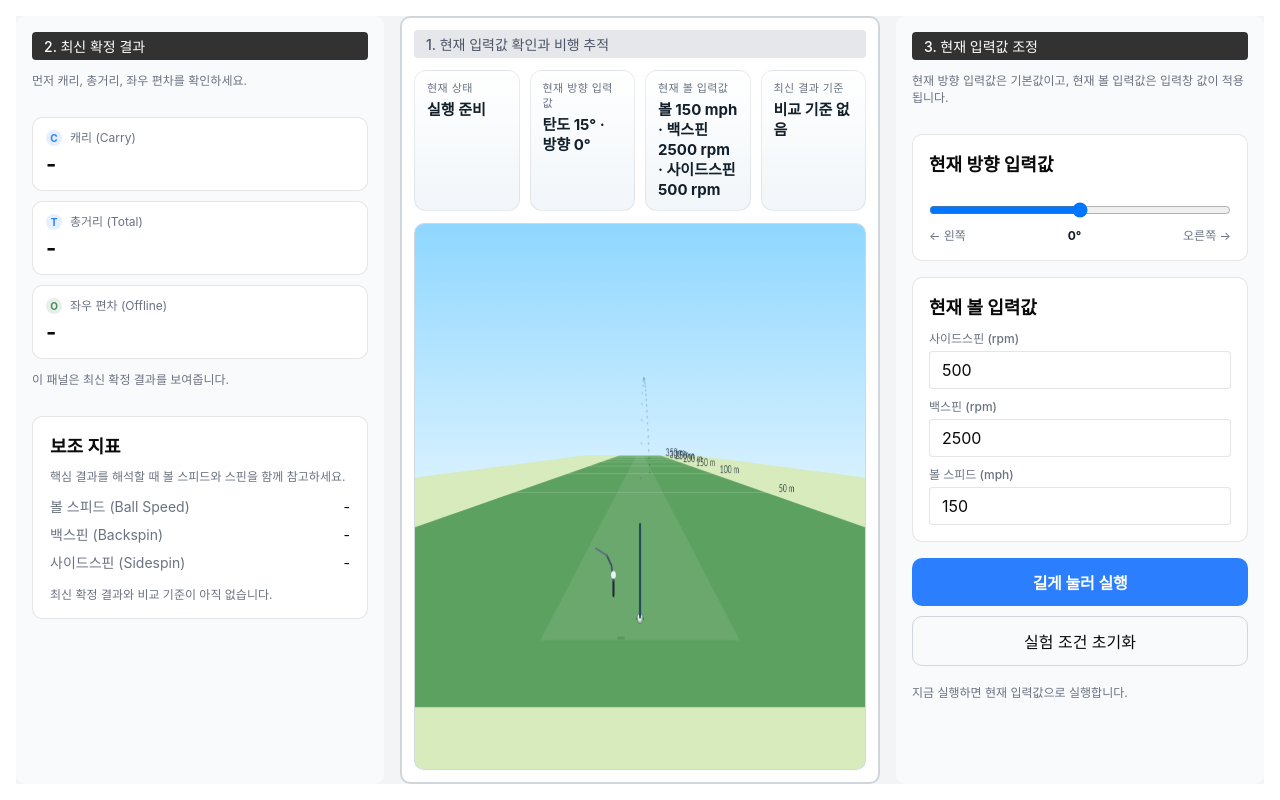
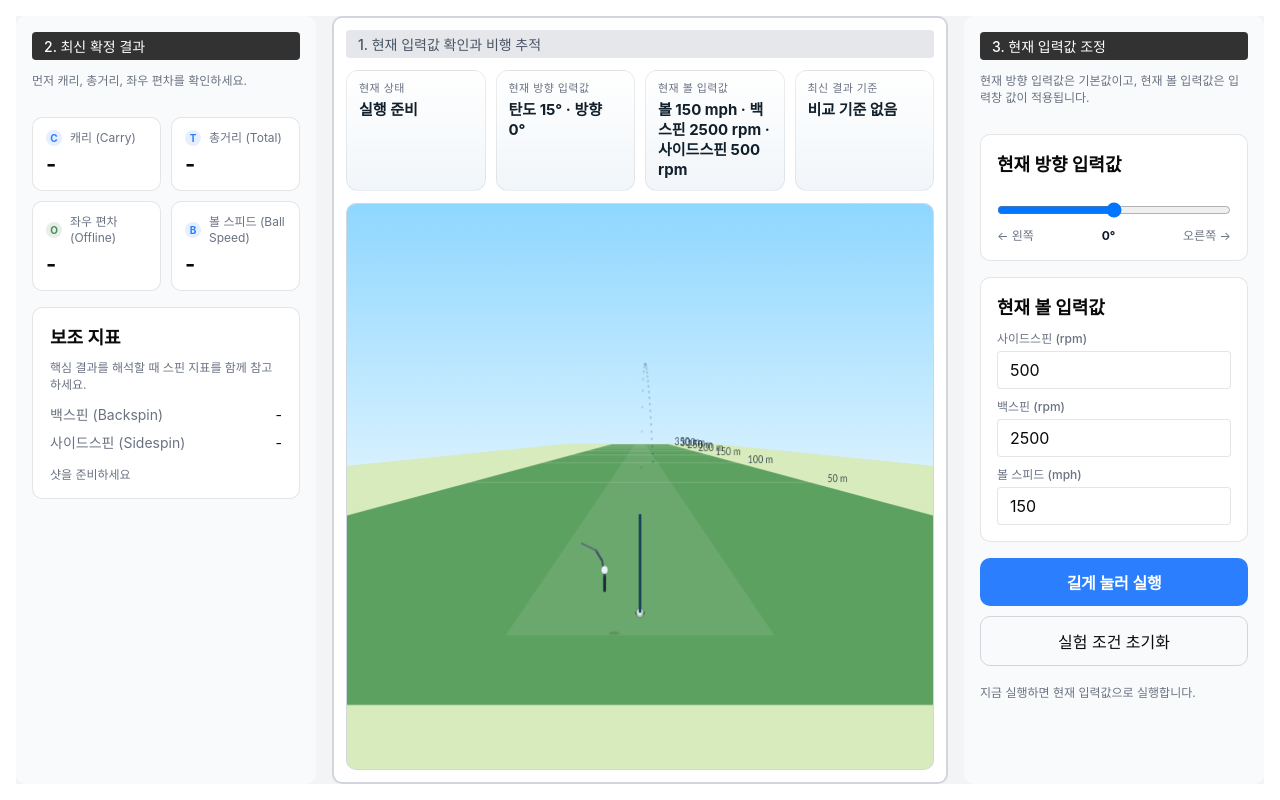
Before and after one commit to bkh751/golfsim, a website: page index.html in a window 1280 px wide. Drawn offline with Linux system fonts and the light colour scheme.

Commit message:
결과 패널을 정리하고 자동 준비 상태를 유지하라

```diff
--- a/index.html
+++ b/index.html
@@ -34,7 +34,7 @@
       width: min(100%, 1535px);
       min-height: min(calc(100vh - 32px), 936px);
       display: grid;
-      grid-template-columns: 368px minmax(0, 1fr) 368px;
+      grid-template-columns: 300px minmax(0, 1fr) 300px;
       gap: 16px;
       background: var(--app-bg);
     }
@@ -63,7 +63,7 @@
 
     .metric-grid {
       display: grid;
-      grid-template-columns: 1fr;
+      grid-template-columns: repeat(2, minmax(0, 1fr));
       gap: 10px;
     }
 
@@ -390,12 +390,14 @@
           <div class="metric-card-label"><span class="metric-icon wind">O</span>좌우 편차 (Offline)</div>
           <div id="hud-offline" class="metric-card-value">-</div>
         </div>
+        <div class="metric-card">
+          <div class="metric-card-label"><span class="metric-icon distance">B</span>볼 스피드 (Ball Speed)</div>
+          <div id="hud-ball-speed-primary" class="metric-card-value">-</div>
+        </div>
       </div>
-      <p id="hud-context" class="section-note">이 패널은 최신 확정 결과를 보여줍니다.</p>
       <section class="info-card" aria-label="보조 비행 지표">
         <h2>보조 지표</h2>
-        <p class="section-note">핵심 결과를 해석할 때 볼 스피드와 스핀을 함께 참고하세요.</p>
-        <div class="info-row"><span class="label">볼 스피드 (Ball Speed)</span><span id="hud-ball-speed" class="value">-</span></div>
+        <p class="section-note">핵심 결과를 해석할 때 스핀 지표를 함께 참고하세요.</p>
         <div class="info-row"><span class="label">백스핀 (Backspin)</span><span id="hud-back-spin" class="value">-</span></div>
         <div class="info-row"><span class="label">사이드스핀 (Sidespin)</span><span id="hud-side-spin" class="value">-</span></div>
         <div id="hud-status" class="status-note">현재 입력값을 확인한 뒤 실행하세요</div>
@@ -491,10 +493,9 @@
     const hudCarry = document.getElementById("hud-carry");
     const hudTotal = document.getElementById("hud-total");
     const hudOffline = document.getElementById("hud-offline");
+    const hudBallSpeedPrimary = document.getElementById("hud-ball-speed-primary");
     const hudSideSpin = document.getElementById("hud-side-spin");
     const hudBackSpin = document.getElementById("hud-back-spin");
-    const hudBallSpeed = document.getElementById("hud-ball-speed");
-    const hudContext = document.getElementById("hud-context");
     const hudStatus = document.getElementById("hud-status");
     const buttonNote = document.getElementById("button-note");
     const sessionStateLabel = document.getElementById("session-state-label");
@@ -799,44 +800,54 @@
     }
 
     function formatResultStatusNote() {
-      const kind = currentResultReferenceKind();
-      if (kind === "none") {
-        if (state.mode === "launching" || state.mode === "in_flight" || state.mode === "rollout") {
-          return "새 결과를 계산하고 있습니다.";
-        }
-        return "최신 확정 결과와 비교 기준이 아직 없습니다.";
-      }
-      if (kind === "latest") return "현재 입력값 기준의 최신 확정 결과입니다.";
-      if (state.mode === "launching" || state.mode === "in_flight" || state.mode === "rollout") {
-        return "새 결과를 계산 중이며, 이 패널은 직전 실행의 최신 확정 결과를 유지합니다.";
-      }
-      return "현재 입력값은 바뀌었고, 이 패널은 직전 실행의 최신 확정 결과를 보여줍니다.";
+      if (state.mode === "shot_primed") return "발사 강도를 유지한 뒤 놓으세요";
+      if (state.mode === "launching") return "샷 데이터를 수집 중입니다";
+      if (state.mode === "in_flight" || state.mode === "rollout") return "탄도를 관찰하세요";
+      if (state.mode === "auto_reset_pending") return "결과를 확인하는 중입니다";
+      if (state.lastShotMetrics) return "다음 샷을 바로 이어서 실험할 수 있습니다";
+      return "샷을 준비하세요";
     }
 
     function formatNextActionHint() {
-      if (state.mode === "shot_primed" || state.charging) return "입력 강도를 조정한 뒤 실행";
-      if (state.mode === "launching" || state.mode === "in_flight" || state.mode === "rollout") return "새 결과를 계산 중입니다.";
+      if (state.mode === "shot_primed" || state.charging) return "입력 강도를 유지한 뒤 놓으세요.";
+      if (state.mode === "launching" || state.mode === "in_flight" || state.mode === "rollout") return "결과 흐름을 계속 관찰하세요.";
+      if (state.mode === "auto_reset_pending") return "3초 뒤 자동으로 다음 샷 준비 상태로 돌아갑니다.";
       if (hasPendingInputChanges()) return "지금 실행하면 변경된 입력을 반영해 다시 실행합니다.";
       if (state.lastShotMetrics) return "지금 실행하면 동일 조건으로 다시 실행합니다.";
       return "지금 실행하면 현재 입력값으로 실행합니다.";
     }
 
     function formatHudStatus() {
-      if (state.mode === "auto_reset_pending") return state.message;
       return formatResultStatusNote();
     }
 
+    function getVisibleResultMetrics() {
+      const hasCurrentResult = state.model.phase === "flight" || state.model.phase === "rest" || state.mode === "auto_reset_pending";
+      if (hasCurrentResult) {
+        return {
+          carry: state.model.carryDistance,
+          total: state.model.totalDistance,
+          offline: state.model.offlineDistance,
+          ballSpeed: state.model.ballSpeed,
+          backspin: state.model.backspinRpm,
+          sidespin: state.model.sidespinRpm,
+        };
+      }
+
+      return state.lastShotMetrics;
+    }
+
     function updateChrome() {
-      const hasShotResult = Boolean(state.lastShotMetrics);
+      const metrics = getVisibleResultMetrics();
+      const hasShotResult = Boolean(metrics);
       const changedInputKeys = getChangedInputKeys();
       state.message = formatHudStatus();
-      hudCarry.textContent = hasShotResult ? formatYards(state.lastShotMetrics.carry) : "-";
-      hudTotal.textContent = hasShotResult ? formatYards(state.lastShotMetrics.total) : "-";
-      hudOffline.textContent = hasShotResult ? formatSignedYards(state.lastShotMetrics.offline) : "-";
-      hudBallSpeed.textContent = hasShotResult ? `${formatPanelMetric(mpsToMph(state.lastShotMetrics.ballSpeed), 0, true)} mph` : "-";
-      hudBackSpin.textContent = hasShotResult ? `${formatPanelMetric(state.lastShotMetrics.backspin, 0, true)} rpm` : "-";
-      hudSideSpin.textContent = hasShotResult ? `${formatPanelMetric(state.lastShotMetrics.sidespin, 0, true)} rpm` : "-";
-      hudContext.textContent = "이 패널은 최신 확정 결과를 보여줍니다.";
+      hudCarry.textContent = hasShotResult ? formatYards(metrics.carry) : "-";
+      hudTotal.textContent = hasShotResult ? formatYards(metrics.total) : "-";
+      hudOffline.textContent = hasShotResult ? formatSignedYards(metrics.offline) : "-";
+      hudBallSpeedPrimary.textContent = hasShotResult ? `${formatPanelMetric(mpsToMph(metrics.ballSpeed), 0, true)} mph` : "-";
+      hudBackSpin.textContent = hasShotResult ? `${formatPanelMetric(metrics.backspin, 0, true)} rpm` : "-";
+      hudSideSpin.textContent = hasShotResult ? `${formatPanelMetric(metrics.sidespin, 0, true)} rpm` : "-";
       hudStatus.textContent = state.message;
       buttonNote.textContent = formatNextActionHint();
       sessionStateLabel.textContent = "현재 상태";
@@ -1038,7 +1049,7 @@
       return simulatePreview(estimateShotProfile(currentState), currentState);
     }
 
-    function prepareShotLoop(message = "핵심 결과를 확인한 뒤 입력값을 조정해 다시 실행하세요") {
+    function prepareShotLoop(message = "샷을 준비하세요") {
       state.mode = "session_ready";
       state.charging = false;
       state.charge = 0.24;
@@ -1149,8 +1160,8 @@
       state.sessionDistanceTotal += state.model.totalDistance;
       state.sessionBestCarry = Math.max(state.sessionBestCarry, state.model.carryDistance);
       state.mode = "auto_reset_pending";
-      state.autoResetTimer = 1.15;
-      state.message = "최신 확정 결과가 갱신되었습니다.";
+      state.autoResetTimer = 3;
+      state.message = "결과를 확인하는 중입니다";
     }
 
     function update(dt) {
@@ -1212,7 +1223,7 @@
       if (state.mode === "auto_reset_pending") {
         state.autoResetTimer = Math.max(0, state.autoResetTimer - dt);
         if (state.autoResetTimer === 0) {
-          prepareShotLoop("입력값을 조정한 뒤 다시 실행하세요");
+          prepareShotLoop("다음 샷을 바로 이어서 실험할 수 있습니다");
         }
       }
     }
```
Also changed, not shown: test/ui-interaction.test.mjs (+31 -16 lines), test/ui-markers.test.mjs (+15 -16 lines).
